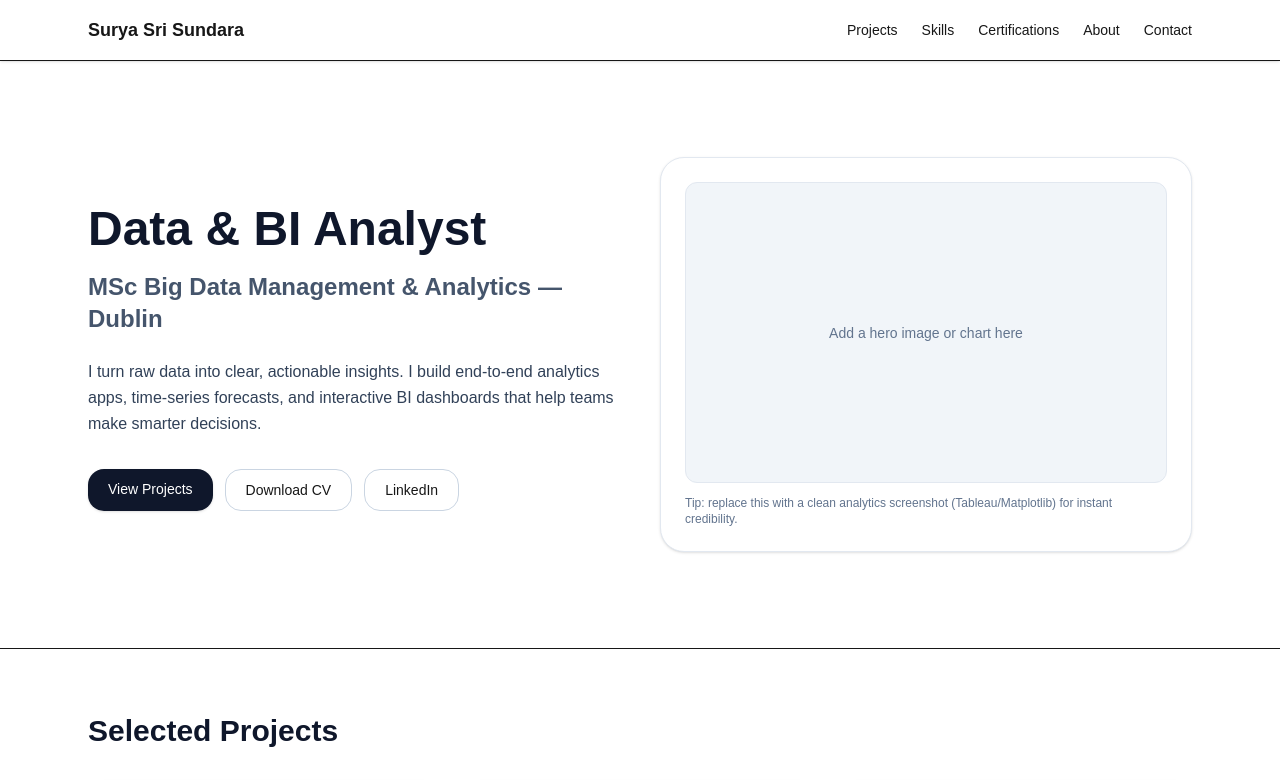
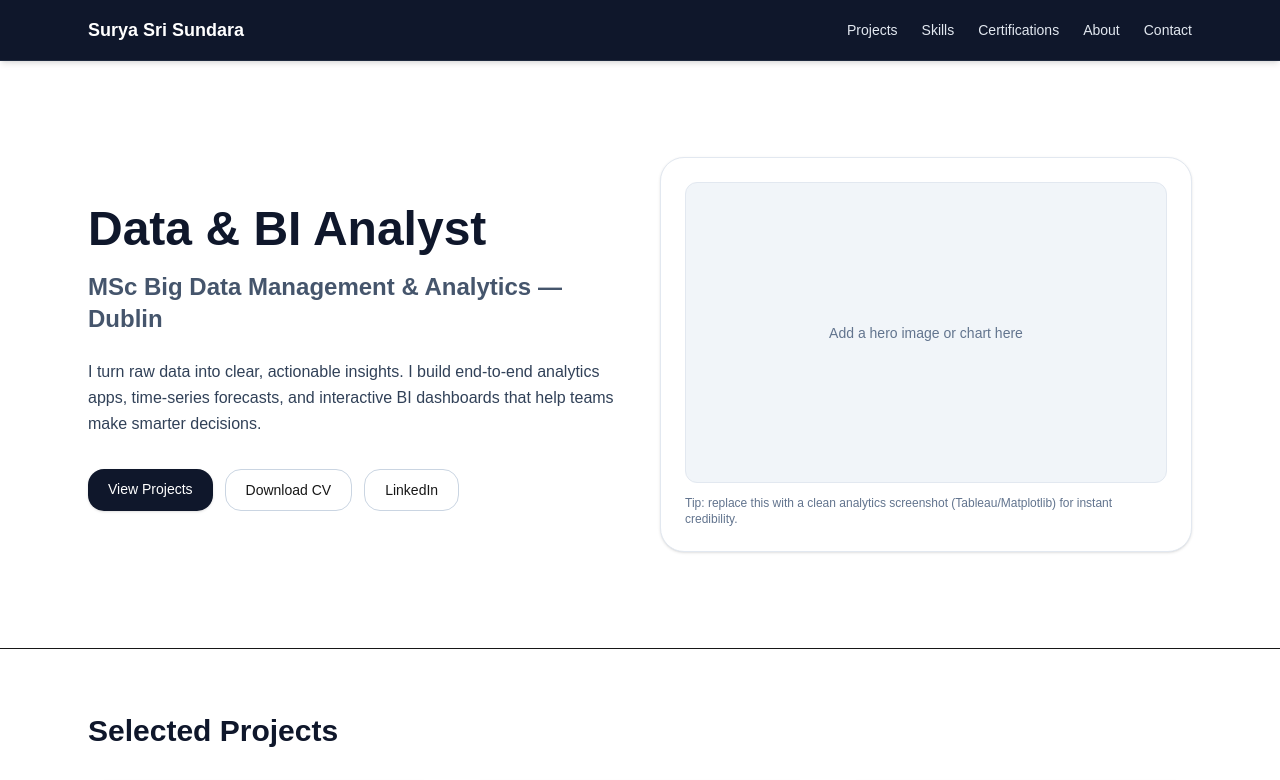
Before and after one commit to SuryaSri549/surya_portfolio, a Next.js app: page / in a window 1280 px wide. Shown: the top 780 px of the page. Built offline with nearby package versions, Linux system fonts and the light colour scheme.

Commit message:
Update page.tsx

```diff
--- a/app/page.tsx
+++ b/app/page.tsx
@@ -86,30 +86,31 @@ export default function Home() {
   return (
     <main>
 {/* Header */}
-     <header className="sticky top-0 z-10 bg-white border-b shadow-sm">
+<header className="sticky top-0 z-10 bg-slate-900 border-b border-slate-800 shadow-md">
   <div className="max-w-6xl mx-auto px-6 py-4 flex items-center justify-between">
-          <a href="#home" className="font-semibold text-lg">
+    <a href="#home" className="font-semibold text-lg text-white">
       Surya Sri Sundara
     </a>
     <nav className="hidden md:flex gap-6 text-sm">
-            <a href="#projects" className="hover:opacity-70">
+      <a href="#projects" className="text-slate-200 hover:text-amber-400 transition">
         Projects
       </a>
-            <a href="#skills" className="hover:opacity-70">
+      <a href="#skills" className="text-slate-200 hover:text-amber-400 transition">
         Skills
       </a>
-            <a href="#certifications" className="hover:opacity-70">
+      <a href="#certifications" className="text-slate-200 hover:text-amber-400 transition">
         Certifications
       </a>
-            <a href="#about" className="hover:opacity-70">
+      <a href="#about" className="text-slate-200 hover:text-amber-400 transition">
         About
       </a>
-            <a href="#contact" className="hover:opacity-70">
+      <a href="#contact" className="text-slate-200 hover:text-amber-400 transition">
         Contact
       </a>
     </nav>
   </div>
 </header>
+
 
       {/* Hero */}
   <section id="home" className="max-w-6xl mx-auto px-6 py-16 md:py-24">
```
Lines whose indentation alone changed are shown as unchanged.
